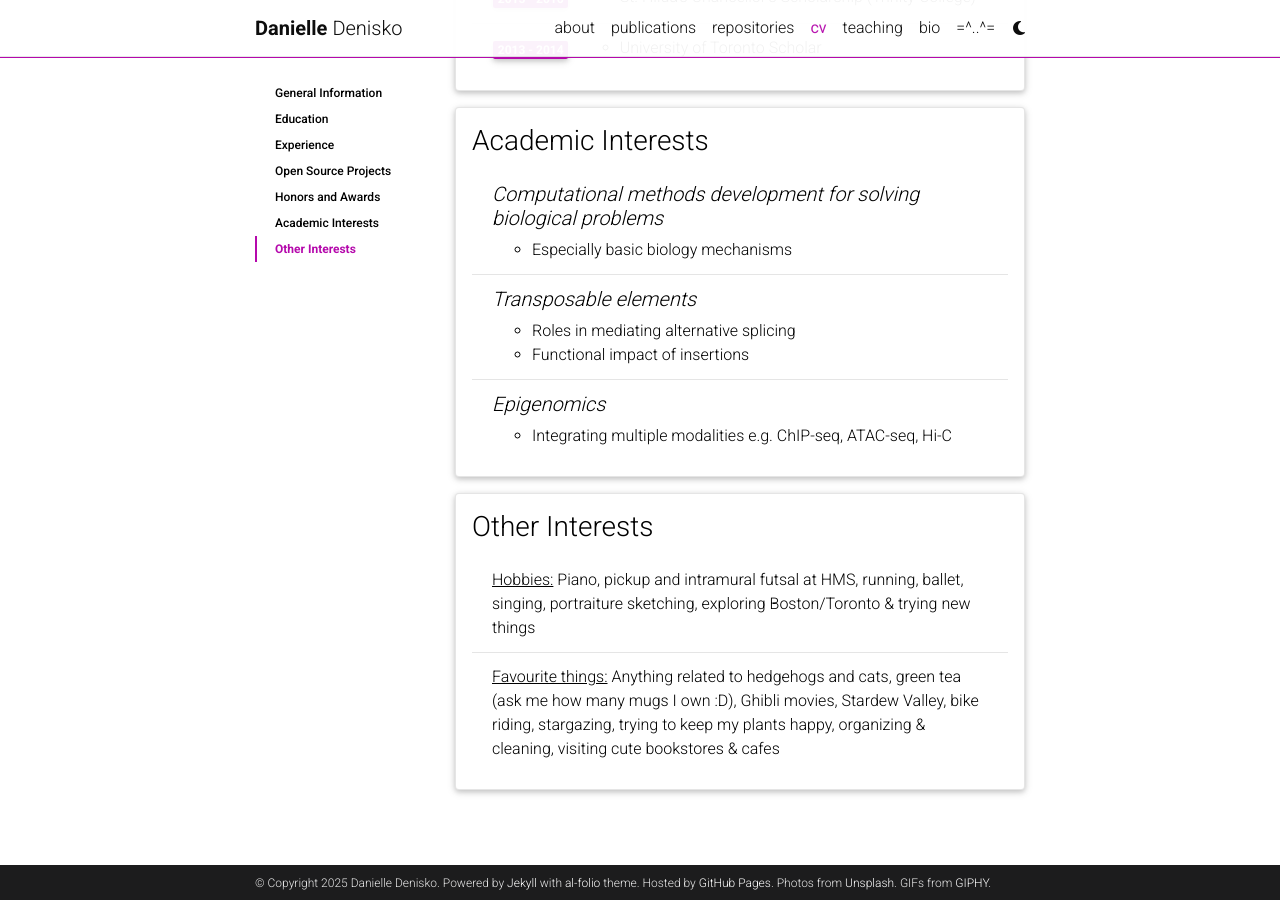
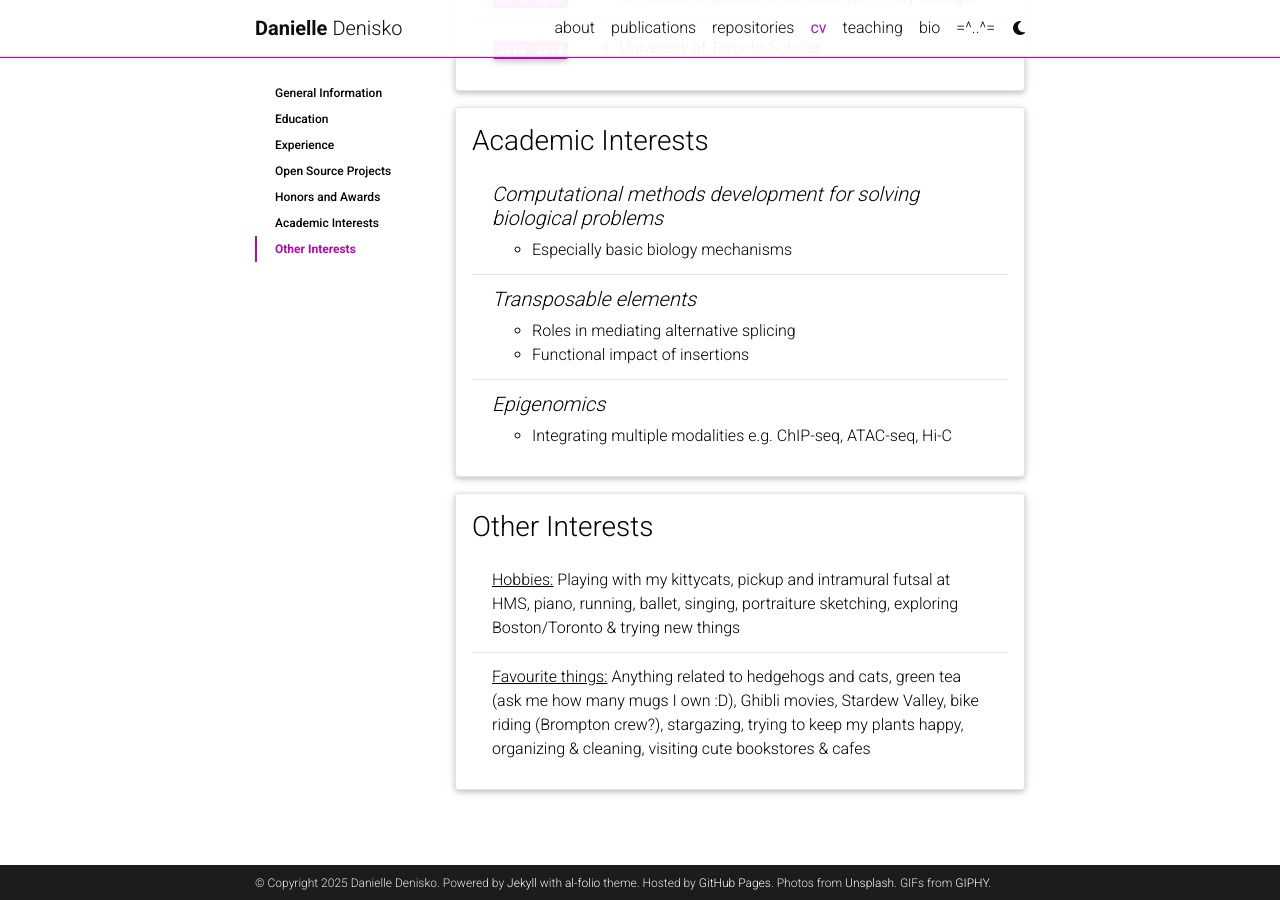
Before and after one commit to dcdxy/dcdxy.github.io, a Jekyll site: the page built from _pages/cv.md, in a window 1280 px wide and 900 px high, scrolled down 2957 px. Built offline with Jekyll 4.4.1, drawn with Linux system fonts in a browser that asks for light colours; comment, search, counter and statistics services are not loaded; a style sheet for code colours, icons or effects is not loaded; some of the changed text lies outside the part shown.

Commit message:
Update cv.yml

```diff
--- a/_data/cv.yml
+++ b/_data/cv.yml
@@ -35,8 +35,7 @@
       description:
         - title: Cumulative GPA of 3.93/4.00
           contents:
-            - Specialist in Biological Physics
-              - Award for top-performing student
+            - Specialist in Biological Physics <i>(Award for top-performing student)</i>
             - Minor in Mathematics
 
 - title: Experience
@@ -137,5 +136,5 @@
 - title: Other Interests
   type: list
   contents:
-    - <u>Hobbies:</u> Piano, pickup and intramural futsal at HMS, running, ballet, singing, portraiture sketching, exploring Boston/Toronto & trying new things
-    - <u>Favourite things:</u> Anything related to hedgehogs and cats, green tea (ask me how many mugs I own :D), Ghibli movies, Stardew Valley, bike riding, stargazing, trying to keep my plants happy, organizing & cleaning, visiting cute bookstores & cafes
+    - <u>Hobbies:</u> Playing with my kittycats, pickup and intramural futsal at HMS, piano, running, ballet, singing, portraiture sketching, exploring Boston/Toronto & trying new things
+    - <u>Favourite things:</u> Anything related to hedgehogs and cats, green tea (ask me how many mugs I own :D), Ghibli movies, Stardew Valley, bike riding (Brompton crew?), stargazing, trying to keep my plants happy, organizing & cleaning, visiting cute bookstores & cafes
```
